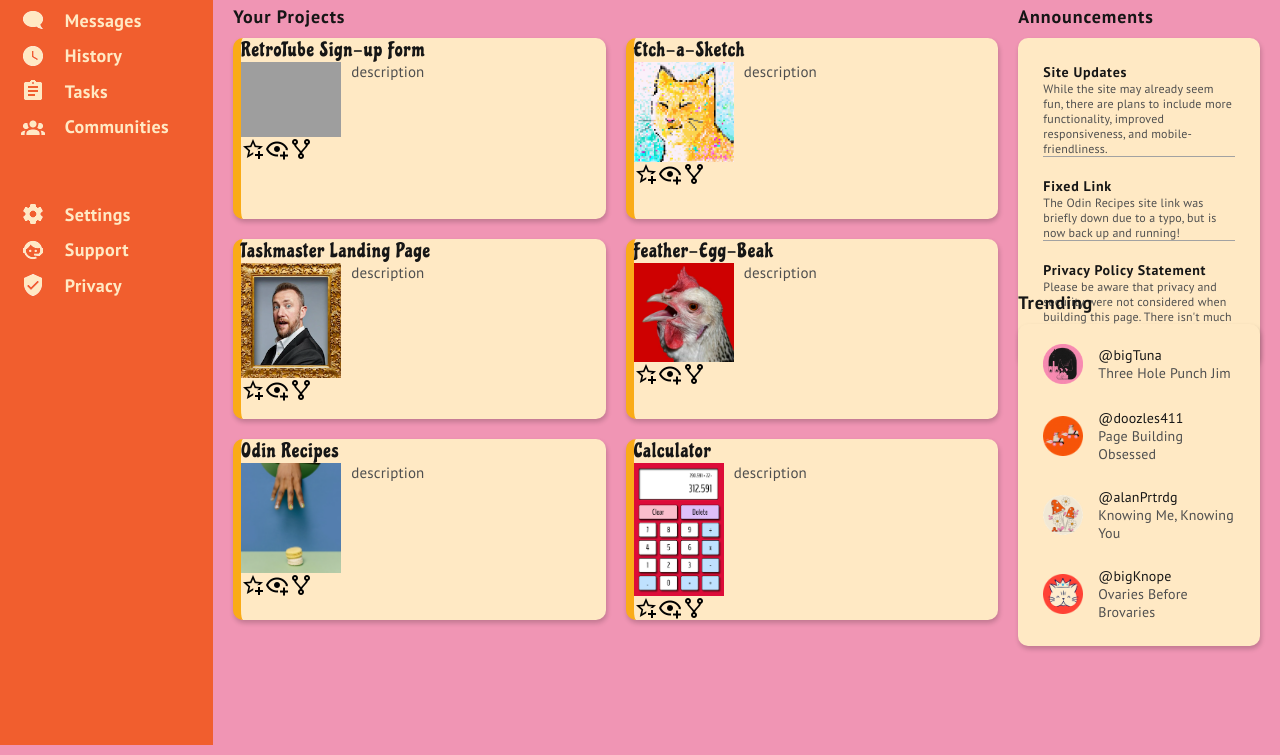
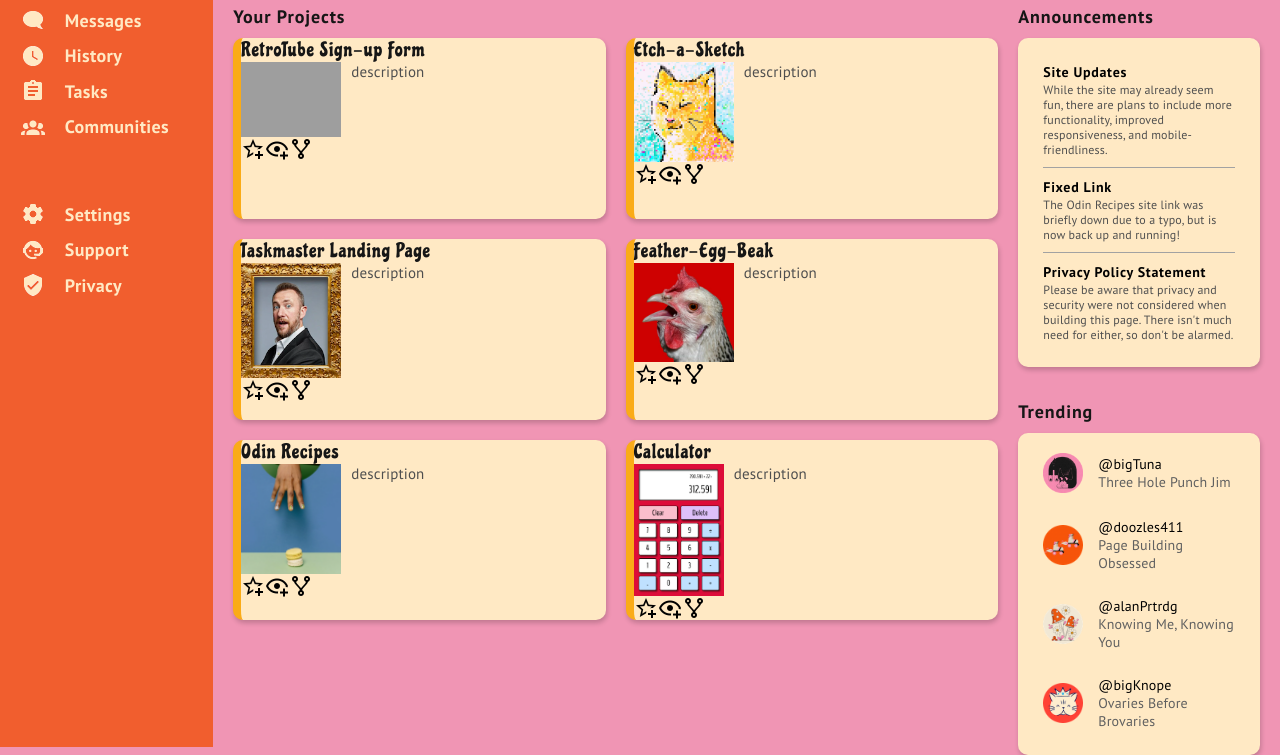
Before and after one commit to cynthem/Admin-dashboard, a plain HTML site: page index.html in a window 1280 px wide. Shown: the part 173-928 px from the top of the page. Drawn offline with Linux system fonts and the light colour scheme; grey boxes are pictures that could not be loaded.

Commit message:
Style trending box

```diff
--- a/styles.css
+++ b/styles.css
@@ -184,6 +184,16 @@ span {
     font-size: 14px;
 }
 
+.b1-title,
+.b2-title,
+.b3-title,
+.b1-handle,
+.b2-handle,
+.b3-handle,
+.b4-handle {
+    color: black;
+}
+
 .b1-text,
 .b2-text,
 .b3-text {
@@ -195,7 +205,7 @@ span {
 .b2-description,
 .b3-description,
 .b4-description {
-    color: #4f4f4f;
+    color: #606060;
 }
 
 
@@ -377,7 +387,7 @@ button {
 .announcements {
     grid-column: span 1;
     display: grid;
-    grid-template-rows: 40% 40%;
+    grid-template-rows: 55% 45%;
 }
 
 .announce-box,
@@ -388,15 +398,23 @@ button {
     padding: 20px 25px 25px;
     display: flex;
     flex-direction: column;
-    gap: 20px;
+    gap: 10px;
 }
 
 .announce-box {
     padding-top: 25px;
 }
 
-.announce-box > div {
+.box-1,
+.box-2 {
     border-bottom: 1px solid #a2a2a2;
+    padding-bottom: 10px;
+}
+
+.b1-text,
+.b2-text,
+.b3-text {
+    padding-top: 1px;
 }
 
 .trending-box > div {
```
